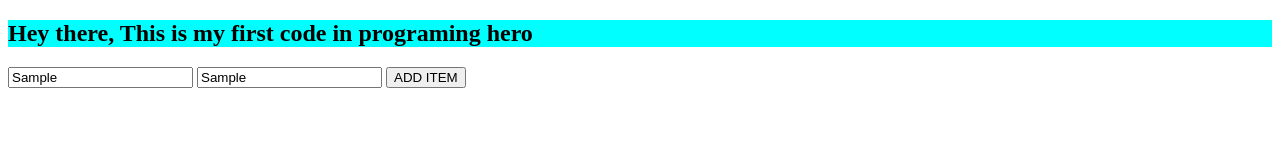
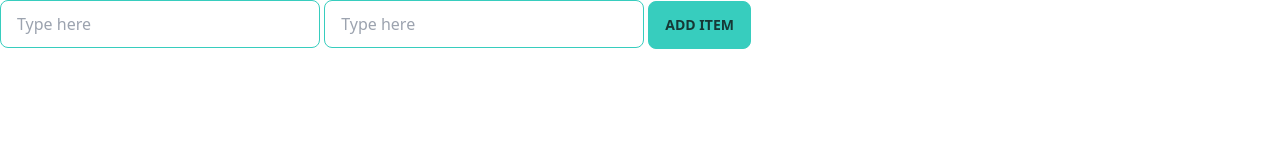
Before and after one commit to Azharul-Raj/PH-first-repo, a plain HTML site: page index.html in a window 1280 px wide. Both pictures are taken after typing "Sample", "Sample" into the empty fields and a click on the button "ADD ITEM". Drawn offline with nearby package versions, Linux system fonts and the light colour scheme.

Commit message:
added tailwind

```diff
--- a/app.js
+++ b/app.js
@@ -1,6 +1,12 @@
 const getInputText = (id) => {
     const inputField = document.getElementById(id)
     const inputText = inputField.value
+    inputField.value = ''
     return inputText
 }
-document.getElementById('')
+document.getElementById('add-btn').addEventListener('click', () => {
+    const productName = getInputText('name-field')
+    const productQuantity = getInputText('quantity-field')
+    console.log(productName, productQuantity)
+    localStorage.setItem(productName,productQuantity)
+})
--- a/index.html
+++ b/index.html
@@ -5,13 +5,19 @@
     <meta http-equiv="X-UA-Compatible" content="IE=edge">
     <meta name="viewport" content="width=device-width, initial-scale=1.0">
     <title>First code for programing hero</title>
-    <link rel="stylesheet" href="style.css">
+    <link href="https://cdn.jsdelivr.net/npm/daisyui@2.25.0/dist/full.css" rel="stylesheet" type="text/css" />
+    <script src="https://cdn.tailwindcss.com"></script>
 </head>
 <body>
-    <h2>Hey there, This is my first code in programing hero</h2>
-        <input type="text" name="" id="name-field">
-        <input type="text" name="" id="quantity-field">
-        <button id="add-btn">ADD ITEM</button>
+    <section>
+        <div id="input-container">
+            <input id="name-field" type="text" placeholder="Type here" class="input input-bordered input-accent w-full max-w-xs" />
+            <input id="quantity-field" type="text" placeholder="Type here" class="input input-bordered input-accent w-full max-w-xs" />
+            <button id="add-btn" class="btn btn-accent">ADD ITEM</button>
+        </div>
+    </section>
+
+
     <script src="app.js"></script>
 </body>
 </html>
```
